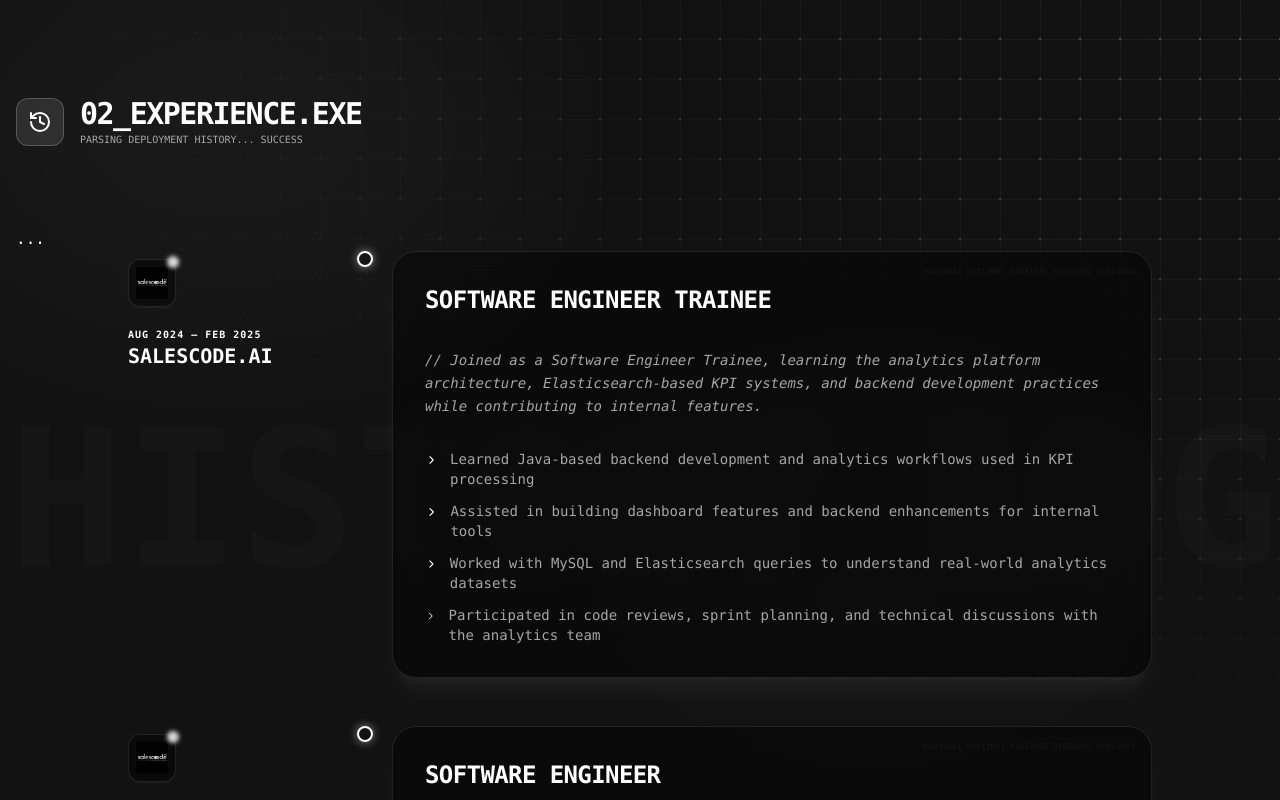
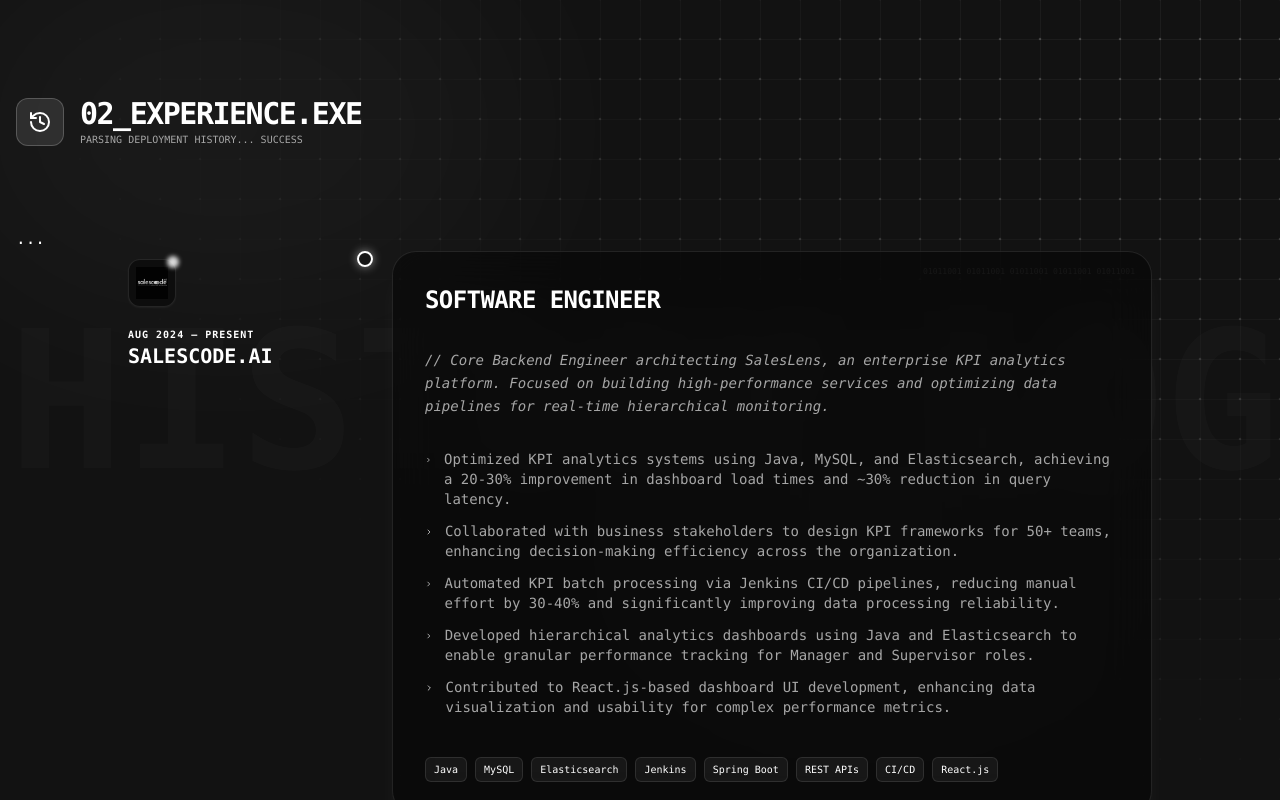
Before and after one commit to tushar27x/portfolio, a Next.js app: page /components/Experience in a window 1280 px wide. Shown: the top 800 px of the page. Built offline with nearby package versions, Linux system fonts and the light colour scheme.

Commit message:
feat: added metrics

```diff
--- a/app/components/Experience/page.tsx
+++ b/app/components/Experience/page.tsx
@@ -101,6 +101,15 @@
                             </div>
                           ))}
                         </div>
+
+                        {/* Tech Stack for this Role */}
+                        <div className="pt-4 flex flex-wrap gap-2">
+                          {exp.skills.map((skill, i) => (
+                            <span key={i} className="text-[10px] font-mono px-2 py-1 bg-primary/5 border border-primary/10 text-primary rounded-md">
+                              {skill}
+                            </span>
+                          ))}
+                        </div>
                       </div>
                    </div>
                 </div>
--- a/app/components/Title/page.tsx
+++ b/app/components/Title/page.tsx
@@ -99,18 +99,30 @@
               </div>
 
               <Reveal delay={0.6}>
-                <div className="grid grid-cols-2 gap-4 sm:gap-8 w-full max-w-md pt-2 lg:pt-4 px-4 lg:px-0">
-                  <div className="space-y-1 lg:space-y-2">
-                    <div className="flex items-center justify-center lg:justify-start gap-2 text-[9px] lg:text-[10px] font-mono text-muted-foreground uppercase tracking-widest">
-                      <Activity size={10} className="text-green-500 lg:w-3 lg:h-3" /> System_Status
+                <div className="grid grid-cols-2 sm:grid-cols-4 gap-4 sm:gap-6 w-full pt-2 lg:pt-4">
+                  <div className="space-y-1 lg:space-y-2 p-3 border border-white/5 bg-white/5 rounded-lg backdrop-blur-sm">
+                    <div className="flex items-center gap-2 text-[9px] font-mono text-muted-foreground uppercase tracking-widest">
+                      <Activity size={10} className="text-green-500" /> Latency
                     </div>
-                    <div className="text-xs lg:text-sm font-bold uppercase tracking-tight">Active_Optimal</div>
+                    <div className="text-sm font-bold tracking-tight text-primary">-30% REDUCTION</div>
                   </div>
-                  <div className="space-y-1 lg:space-y-2">
-                    <div className="flex items-center justify-center lg:justify-start gap-2 text-[9px] lg:text-[10px] font-mono text-muted-foreground uppercase tracking-widest">
-                      <Database size={10} className="text-primary lg:w-3 lg:h-3" /> Core_Stack
+                  <div className="space-y-1 lg:space-y-2 p-3 border border-white/5 bg-white/5 rounded-lg backdrop-blur-sm">
+                    <div className="flex items-center gap-2 text-[9px] font-mono text-muted-foreground uppercase tracking-widest">
+                      <Network size={10} className="text-blue-500" /> Scale
                     </div>
-                    <div className="text-xs lg:text-sm font-bold uppercase tracking-tight">Java_React_Python</div>
+                    <div className="text-sm font-bold tracking-tight text-primary">50+ TEAMS</div>
+                  </div>
+                  <div className="space-y-1 lg:space-y-2 p-3 border border-white/5 bg-white/5 rounded-lg backdrop-blur-sm">
+                    <div className="flex items-center gap-2 text-[9px] font-mono text-muted-foreground uppercase tracking-widest">
+                      <Cpu size={10} className="text-purple-500" /> Automation
+                    </div>
+                    <div className="text-sm font-bold tracking-tight text-primary">40% EFFORT_GAIN</div>
+                  </div>
+                  <div className="space-y-1 lg:space-y-2 p-3 border border-white/5 bg-white/5 rounded-lg backdrop-blur-sm">
+                    <div className="flex items-center gap-2 text-[9px] font-mono text-muted-foreground uppercase tracking-widest">
+                      <Database size={10} className="text-orange-500" /> Perf
+                    </div>
+                    <div className="text-sm font-bold tracking-tight text-primary">25% LOAD_SPEED</div>
                   </div>
                 </div>
               </Reveal>
--- a/app/utils/experience.ts
+++ b/app/utils/experience.ts
@@ -5,40 +5,27 @@
   startDate: string,
   endDate: string,
   description: string,
-  responsibilities: string[]
+  responsibilities: string[],
+  skills: string[]
 }
 
 const experiences: Experience[] = [
   {
     companyName: "Salescode.ai",
     logoUrl: "/salescode.png",
-    position: "Software Engineer Trainee",
+    position: "Software Engineer",
     startDate: "Aug 2024",
-    endDate: "Feb 2025",
-    description:
-      "Joined as a Software Engineer Trainee, learning the analytics platform architecture, Elasticsearch-based KPI systems, and backend development practices while contributing to internal features.",
-    responsibilities: [
-      "Learned Java-based backend development and analytics workflows used in KPI processing",
-      "Assisted in building dashboard features and backend enhancements for internal tools",
-      "Worked with MySQL and Elasticsearch queries to understand real-world analytics datasets",
-      "Participated in code reviews, sprint planning, and technical discussions with the analytics team",
-    ],
-  },
-  {
-    companyName: "Salescode.ai",
-    logoUrl: "/salescode.png",
-    position: "Software Engineer",
-    startDate: "Feb 2025",
     endDate: "Present",
     description:
-      "Backend Software Engineer working on SalesLens, a KPI analytics platform, building scalable services and APIs for performance tracking and hierarchical analytics dashboards.",
+      "Core Backend Engineer architecting SalesLens, an enterprise KPI analytics platform. Focused on building high-performance services and optimizing data pipelines for real-time hierarchical monitoring.",
     responsibilities: [
-      "Develop and maintain backend analytics services using Java, MySQL, and Elasticsearch for KPI computation and reporting",
-      "Design and optimize Elasticsearch queries and data pipelines to improve dashboard performance and system efficiency",
-      "Build RESTful APIs for Manager and Supervisory applications enabling hierarchical KPI monitoring",
-      "Manage Jenkins pipelines to automate periodic KPI processing jobs across enterprise clients",
-      "Collaborate with analytics and business teams to translate real-world sales data into scalable KPI frameworks",
+      "Optimized KPI analytics systems using Java, MySQL, and Elasticsearch, achieving a 20-30% improvement in dashboard load times and ~30% reduction in query latency.",
+      "Collaborated with business stakeholders to design KPI frameworks for 50+ teams, enhancing decision-making efficiency across the organization.",
+      "Automated KPI batch processing via Jenkins CI/CD pipelines, reducing manual effort by 30-40% and significantly improving data processing reliability.",
+      "Developed hierarchical analytics dashboards using Java and Elasticsearch to enable granular performance tracking for Manager and Supervisor roles.",
+      "Contributed to React.js-based dashboard UI development, enhancing data visualization and usability for complex performance metrics.",
     ],
+    skills: ["Java", "MySQL", "Elasticsearch", "Jenkins", "Spring Boot", "REST APIs", "CI/CD", "React.js"]
   },
 ];
 
--- a/app/utils/projects.ts
+++ b/app/utils/projects.ts
@@ -14,28 +14,28 @@
     {
         id: 9,
         title: 'InsightsHub',
-        description: 'An AI-powered web app that transforms your GitHub activity into a cinematic, story-style dashboard with insights, analytics, and witty developer roasts.',
+        description: 'An AI-powered GitHub analytics platform using FastAPI and async processing. Integrated Redis caching and optimized GraphQL API usage, significantly reducing redundant calls and lowering response times.',
         imageUrl: '/insight_hub.png',
         gitHubUrl: 'https://github.com/tushar27x/insight_hub',
         liveUrl: 'https://insight-hub-nu.vercel.app/',
-        tech: ["Python", "Fast API", "PostgreSQL", "Redis", "Kafka", "Groq", "Gemini", "GraphQL", "Next.js"],
+        tech: ["FastAPI", "Next.js", "PostgreSQL", "Redis", "GraphQL", "LLM Integration", "OAuth2"],
         category: 'fullstack',
         status: 'completed'
     },
     {
         id: 8,
-        title: 'Event Processing Platform',
-        description: 'A production-style Kafka-based event processing system built with Spring Boot, PostgreSQL, Redis, Prometheus, and Grafana.',
+        title: 'Real-Time Event Processing Platform',
+        description: 'Architected a high-throughput event-driven system with Kafka-based pipelines. Optimized data flow and processing efficiency, improving throughput and reducing processing latency under load. Integrated Prometheus/Grafana for real-time monitoring.',
         imageUrl: '/realtime.png',
         gitHubUrl: 'https://github.com/tushar27x/kafka-event-processing-platform',
-        tech: ["Java", "Spring Boot", "PostgreSQL", "Redis", "Kafka", "Prometheus", "Grafana"],
+        tech: ["Java", "Spring Boot", "Kafka", "PostgreSQL", "Redis", "Prometheus", "Grafana"],
         category: 'backend',
         status: 'completed'
     },
     {
         id: 2,
         title: 'Music Library API',
-        description: 'A comprehensive RESTful API for managing music libraries with albums, songs, and playlists. Features JWT authentication, fuzzy search, CRUD operations, and complete Swagger documentation. Built with Go, Gin framework, and PostgreSQL.',
+        description: 'A production-grade RESTful API managing music libraries with JWT authentication, fuzzy search, and CRUD operations. Features complete Swagger documentation and Docker containerization.',
         imageUrl: '/music-lib-api.png',
         gitHubUrl: 'https://github.com/tushar27x/music-lib-api',
         tech: ["Go", "Gin", "GORM", "PostgreSQL", "Swagger", "JWT", "Docker"],
@@ -45,10 +45,10 @@
     {
         id: 6,
         title: 'Personal Shell',
-        description: 'A custom command-line interface built in Go. Features include command history, file system navigation, process management, and custom command execution. Demonstrates low-level system programming concepts.',
+        description: 'A custom CLI built in Go implementing low-level system programming concepts including command history, file system navigation, and process management.',
         imageUrl: '/go-shell.png',
         gitHubUrl: 'https://github.com/tushar27x/go-CLI',
-        tech: ["Go", "CLI", "System Programming", "File I/O"],
+        tech: ["Go", "System Programming", "Unix Shell", "File I/O"],
         category: 'cli',
         status: 'completed'
     },
```
